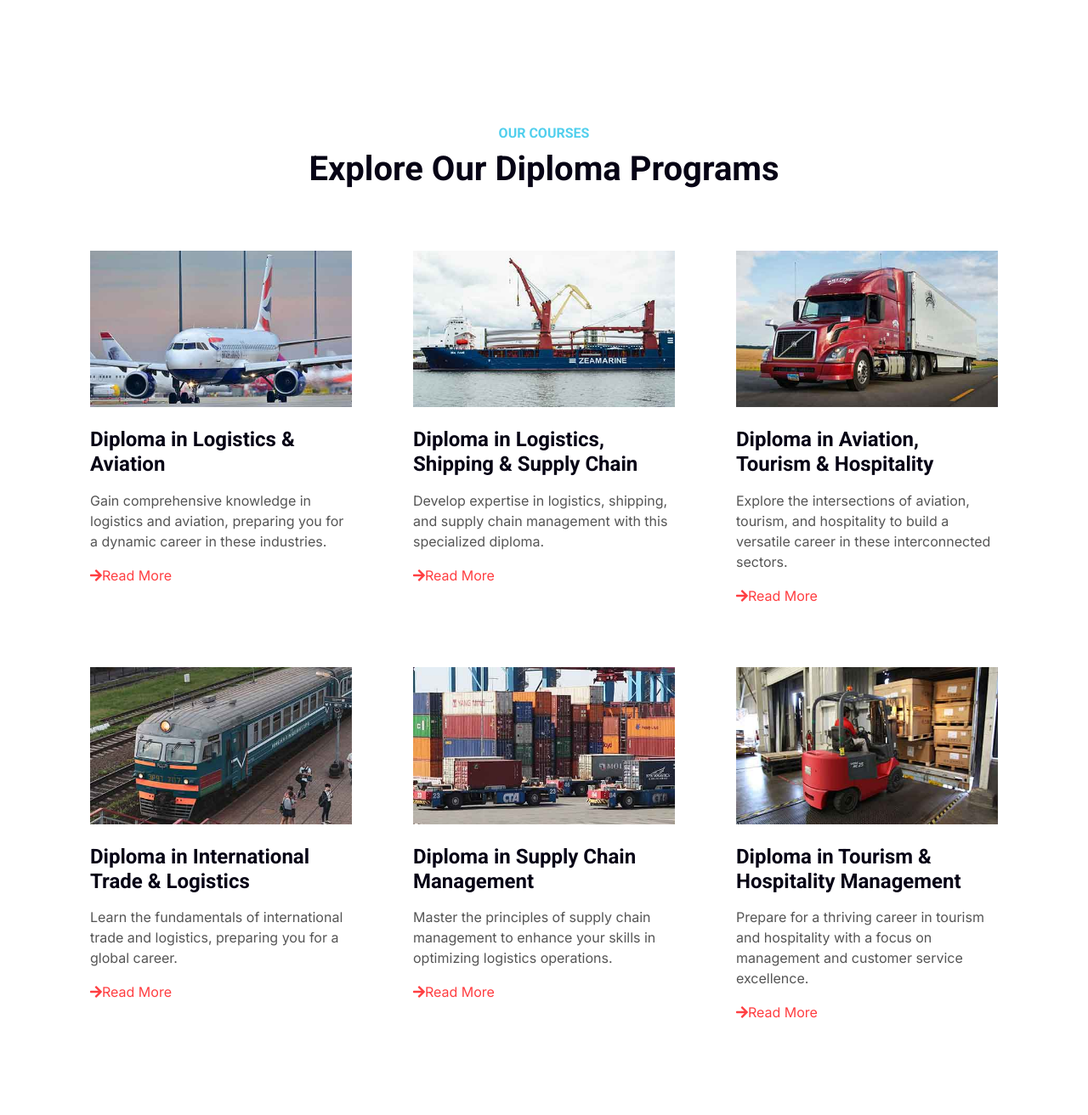
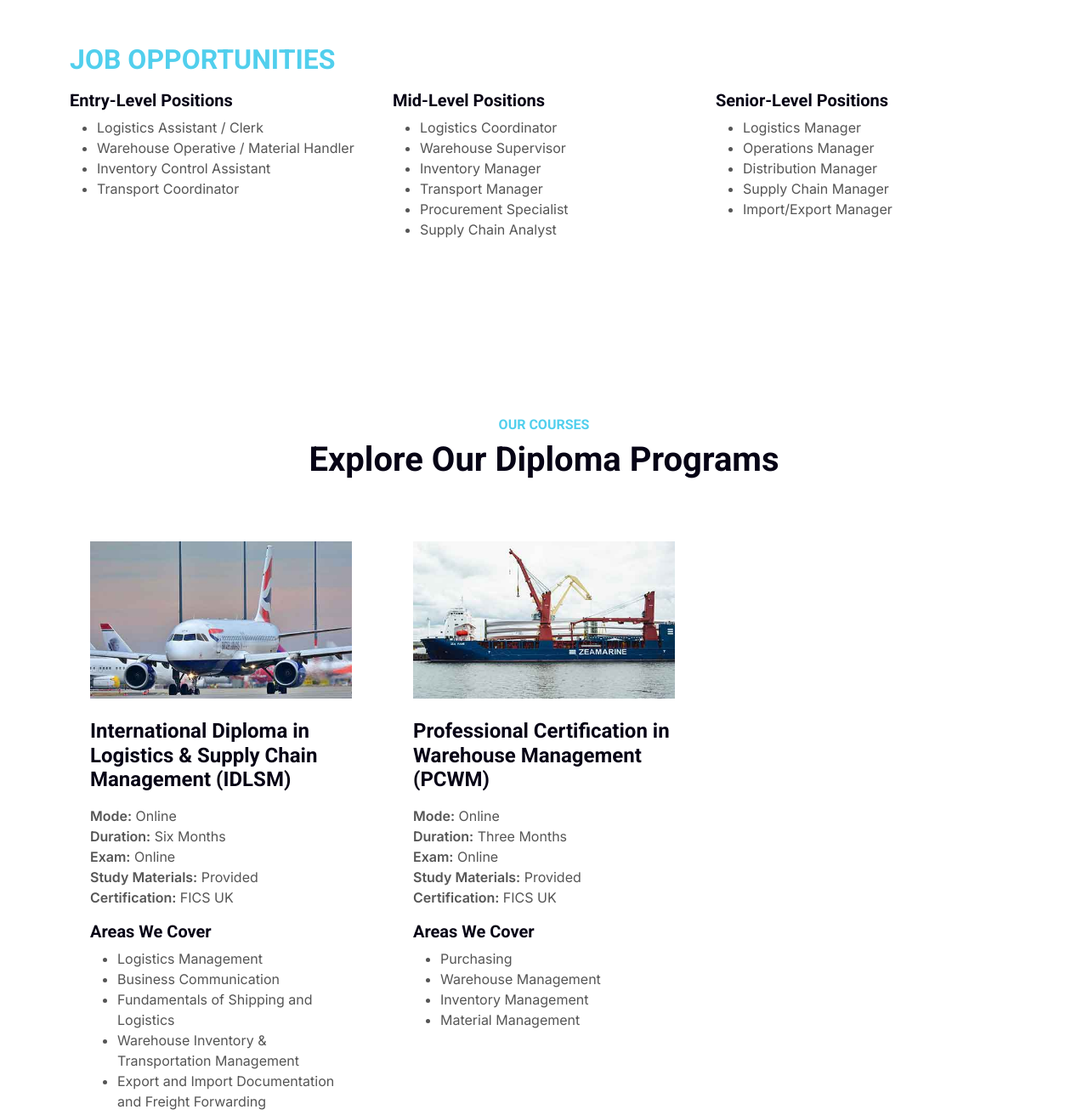
Before and after one commit to slfspaceserver/logiship-academy, a plain HTML site: page index.html in a window 1280 px wide. Shown: the part 2333-3645 px from the top of the page at 85% size. Drawn offline with nearby package versions, Linux system fonts and the light colour scheme.

Commit message:
Update index.html

```diff
--- a/index.html
+++ b/index.html
@@ -33,6 +33,7 @@
 
     <!-- Template Stylesheet -->
     <link href="css/style.css" rel="stylesheet">
+
 </head>
 
 <body>
@@ -132,7 +133,6 @@
 </div>
 <!-- About End -->
 
-
 <!-- Fact Start -->
 <div class="container-xxl py-5">
     <div class="container py-5">
@@ -173,9 +173,47 @@
                 </div>
             </div>
         </div>
+        <div class="row g-5 mt-5">
+            <div class="col-12">
+                <h2 class="text-secondary text-uppercase mb-3">Job Opportunities</h2>
+                <div class="row">
+                    <div class="col-md-4">
+                        <h5>Entry-Level Positions</h5>
+                        <ul>
+                            <li>Logistics Assistant / Clerk</li>
+                            <li>Warehouse Operative / Material Handler</li>
+                            <li>Inventory Control Assistant</li>
+                            <li>Transport Coordinator</li>
+                        </ul>
+                    </div>
+                    <div class="col-md-4">
+                        <h5>Mid-Level Positions</h5>
+                        <ul>
+                            <li>Logistics Coordinator</li>
+                            <li>Warehouse Supervisor</li>
+                            <li>Inventory Manager</li>
+                            <li>Transport Manager</li>
+                            <li>Procurement Specialist</li>
+                            <li>Supply Chain Analyst</li>
+                        </ul>
+                    </div>
+                    <div class="col-md-4">
+                        <h5>Senior-Level Positions</h5>
+                        <ul>
+                            <li>Logistics Manager</li>
+                            <li>Operations Manager</li>
+                            <li>Distribution Manager</li>
+                            <li>Supply Chain Manager</li>
+                            <li>Import/Export Manager</li>
+                        </ul>
+                    </div>
+                </div>
+            </div>
+        </div>
     </div>
 </div>
 <!-- Fact End -->
+
 
 
 
@@ -190,68 +228,73 @@
             <div class="col-md-6 col-lg-4 wow fadeInUp" data-wow-delay="0.3s">
                 <div class="course-item p-4">
                     <div class="overflow-hidden mb-4">
-                        <img class="img-fluid" src="img/service-1.jpg" alt="Logistics & Aviation">
+                        <img class="img-fluid" src="img/service-1.jpg" alt="Logistics & Supply Chain Management">
                     </div>
-                    <h4 class="mb-3">Diploma in Logistics & Aviation</h4>
-                    <p>Gain comprehensive knowledge in logistics and aviation, preparing you for a dynamic career in these industries.</p>
-                    <a class="btn-slide mt-2" href=""><i class="fa fa-arrow-right"></i><span>Read More</span></a>
+                    <h4 class="mb-3">International Diploma in Logistics & Supply Chain Management (IDLSM)</h4>
+                    <p>
+                        <strong>Mode:</strong> Online<br>
+                        <strong>Duration:</strong> Six Months<br>
+                        <strong>Exam:</strong> Online<br>
+                        <strong>Study Materials:</strong> Provided<br>
+                        <strong>Certification:</strong> FICS UK
+                    </p>
+                    <h5 class="mt-3">Areas We Cover</h5>
+                    <ul>
+                        <li>Logistics Management</li>
+                        <li>Business Communication</li>
+                        <li>Fundamentals of Shipping and Logistics</li>
+                        <li>Warehouse Inventory & Transportation Management</li>
+                        <li>Export and Import Documentation and Freight Forwarding</li>
+                    </ul>
+
                 </div>
             </div>
+
             <div class="col-md-6 col-lg-4 wow fadeInUp" data-wow-delay="0.5s">
                 <div class="course-item p-4">
                     <div class="overflow-hidden mb-4">
-                        <img class="img-fluid" src="img/service-2.jpg" alt="Logistics, Shipping & Supply Chain">
+                        <img class="img-fluid" src="img/service-2.jpg" alt="Warehouse & Inventory Management">
                     </div>
-                    <h4 class="mb-3">Diploma in Logistics, Shipping & Supply Chain</h4>
-                    <p>Develop expertise in logistics, shipping, and supply chain management with this specialized diploma.</p>
-                    <a class="btn-slide mt-2" href=""><i class="fa fa-arrow-right"></i><span>Read More</span></a>
+                    <h4 class="mb-3">Professional Certification in Warehouse Management (PCWM)</h4>
+                    <p>
+                        <strong>Mode:</strong> Online<br>
+                        <strong>Duration:</strong> Three Months<br>
+                        <strong>Exam:</strong> Online<br>
+                        <strong>Study Materials:</strong> Provided<br>
+                        <strong>Certification:</strong> FICS UK
+                    </p>
+                    <h5 class="mt-3">Areas We Cover</h5>
+                    <ul>
+                        <li>Purchasing</li>
+                        <li>Warehouse Management</li>
+                        <li>Inventory Management</li>
+                        <li>Material Management</li>
+                    </ul>
+
                 </div>
             </div>
-            <div class="col-md-6 col-lg-4 wow fadeInUp" data-wow-delay="0.7s">
-                <div class="course-item p-4">
-                    <div class="overflow-hidden mb-4">
-                        <img class="img-fluid" src="img/service-3.jpg" alt="Aviation, Tourism & Hospitality">
-                    </div>
-                    <h4 class="mb-3">Diploma in Aviation, Tourism & Hospitality</h4>
-                    <p>Explore the intersections of aviation, tourism, and hospitality to build a versatile career in these interconnected sectors.</p>
-                    <a class="btn-slide mt-2" href=""><i class="fa fa-arrow-right"></i><span>Read More</span></a>
-                </div>
-            </div>
-            <div class="col-md-6 col-lg-4 wow fadeInUp" data-wow-delay="0.3s">
-                <div class="course-item p-4">
-                    <div class="overflow-hidden mb-4">
-                        <img class="img-fluid" src="img/service-4.jpg" alt="International Trade & Logistics">
-                    </div>
-                    <h4 class="mb-3">Diploma in International Trade & Logistics</h4>
-                    <p>Learn the fundamentals of international trade and logistics, preparing you for a global career.</p>
-                    <a class="btn-slide mt-2" href=""><i class="fa fa-arrow-right"></i><span>Read More</span></a>
-                </div>
-            </div>
-            <div class="col-md-6 col-lg-4 wow fadeInUp" data-wow-delay="0.5s">
-                <div class="course-item p-4">
-                    <div class="overflow-hidden mb-4">
-                        <img class="img-fluid" src="img/service-5.jpg" alt="Supply Chain Management">
-                    </div>
-                    <h4 class="mb-3">Diploma in Supply Chain Management</h4>
-                    <p>Master the principles of supply chain management to enhance your skills in optimizing logistics operations.</p>
-                    <a class="btn-slide mt-2" href=""><i class="fa fa-arrow-right"></i><span>Read More</span></a>
-                </div>
-            </div>
-            <div class="col-md-6 col-lg-4 wow fadeInUp" data-wow-delay="0.7s">
-                <div class="course-item p-4">
-                    <div class="overflow-hidden mb-4">
-                        <img class="img-fluid" src="img/service-6.jpg" alt="Tourism & Hospitality Management">
-                    </div>
-                    <h4 class="mb-3">Diploma in Tourism & Hospitality Management</h4>
-                    <p>Prepare for a thriving career in tourism and hospitality with a focus on management and customer service excellence.</p>
-                    <a class="btn-slide mt-2" href=""><i class="fa fa-arrow-right"></i><span>Read More</span></a>
-                </div>
-            </div>
+
+
         </div>
     </div>
 </div>
 <!-- Courses End -->
 
+<!-- Certificate Logos Section -->
+<div class="container py-5">
+    <div class="row text-center">
+        <h2 class="text-secondary text-uppercase mb-5">Our Certificates</h2>
+        <div class="col-md-4 col-12 mb-3">
+            <img src="img/logo1.png" alt="Certificate Logo 1" class="img-fluid" style="margin-top: 20px; height: 90px;">
+        </div>
+        <div class="col-md-4 col-12 mb-3">
+            <img src="img/logo2.jpg" alt="Certificate Logo 2" class="img-fluid" style="height: 100px;">
+        </div>
+        <div class="col-md-4 col-12 mb-3">
+            <img src="img/logo3.jpeg" alt="Certificate Logo 3" class="img-fluid" style="height: 220px;">
+        </div>
+    </div>
+</div>
 
 <!-- Feature Start -->
 <div class="container-fluid overflow-hidden py-5 px-lg-0" id="feature">
@@ -260,25 +303,60 @@
             <div class="col-lg-6 feature-text wow fadeInUp" data-wow-delay="0.1s">
                 <h6 class="text-secondary text-uppercase mb-3">Our Features</h6>
                 <h1 class="mb-5">Why Choose LOGISHIP ACADEMY?</h1>
-                <div class="d-flex mb-5 wow fadeInUp" data-wow-delay="0.3s">
-                    <i class="fa fa-book text-primary fa-3x flex-shrink-0"></i>
+                <div class="d-flex mb-4 wow fadeInUp" data-wow-delay="0.2s">
+                    <i class="fa fa-briefcase text-primary fa-3x flex-shrink-0"></i>
                     <div class="ms-4">
-                        <h5>Comprehensive Curriculum</h5>
-                        <p class="mb-0">Our diploma programs offer in-depth knowledge and hands-on experience in logistics, aviation, shipping, supply chain, tourism, and hospitality.</p>
+                        <h5>Apt for Working Professionals</h5>
+                        <p class="mb-0">Flexible programs tailored for professionals seeking to enhance their skills.</p>
                     </div>
                 </div>
-                <div class="d-flex mb-5 wow fadeIn" data-wow-delay="0.5s">
-                    <i class="fa fa-chalkboard-teacher text-primary fa-3x flex-shrink-0"></i>
+                <div class="d-flex mb-4 wow fadeIn" data-wow-delay="0.3s">
+                    <i class="fa fa-laptop text-primary fa-3x flex-shrink-0"></i>
                     <div class="ms-4">
-                        <h5>Expert Instructors</h5>
-                        <p class="mb-0">Learn from industry experts with years of experience and a passion for teaching, ensuring you gain practical and theoretical insights.</p>
+                        <h5>Online Live Classes</h5>
+                        <p class="mb-0">Attend interactive, real-time online sessions from anywhere in the world.</p>
                     </div>
                 </div>
-                <div class="d-flex mb-0 wow fadeInUp" data-wow-delay="0.7s">
-                    <i class="fa fa-phone-alt text-primary fa-3x flex-shrink-0"></i>
+                <div class="d-flex mb-4 wow fadeInUp" data-wow-delay="0.4s">
+                    <i class="fa fa-clock text-primary fa-3x flex-shrink-0"></i>
                     <div class="ms-4">
-                        <h5>24/7 Student Support</h5>
-                        <p class="mb-0">Our dedicated support team is available around the clock to assist you with any queries or concerns you may have during your studies.</p>
+                        <h5>Shorter Duration</h5>
+                        <p class="mb-0">Accelerated courses designed to fit your busy schedule.</p>
+                    </div>
+                </div>
+                <div class="d-flex mb-4 wow fadeIn" data-wow-delay="0.5s">
+                    <i class="fa fa-users text-primary fa-3x flex-shrink-0"></i>
+                    <div class="ms-4">
+                        <h5>Experienced Faculties</h5>
+                        <p class="mb-0">Learn from skilled professionals with years of industry expertise.</p>
+                    </div>
+                </div>
+                <div class="d-flex mb-4 wow fadeInUp" data-wow-delay="0.6s">
+                    <i class="fa fa-certificate text-primary fa-3x flex-shrink-0"></i>
+                    <div class="ms-4">
+                        <h5>UK Certifications</h5>
+                        <p class="mb-0">Receive globally recognized certifications to boost your career prospects.</p>
+                    </div>
+                </div>
+                <div class="d-flex mb-4 wow fadeIn" data-wow-delay="0.7s">
+                    <i class="fa fa-wallet text-primary fa-3x flex-shrink-0"></i>
+                    <div class="ms-4">
+                        <h5>Affordable Fees</h5>
+                        <p class="mb-0">Quality education at competitive prices.</p>
+                    </div>
+                </div>
+                <div class="d-flex mb-4 wow fadeInUp" data-wow-delay="0.8s">
+                    <i class="fa fa-book-open text-primary fa-3x flex-shrink-0"></i>
+                    <div class="ms-4">
+                        <h5>Free Study Materials</h5>
+                        <p class="mb-0">Access complimentary resources to support your learning journey.</p>
+                    </div>
+                </div>
+                <div class="d-flex mb-0 wow fadeIn" data-wow-delay="0.9s">
+                    <i class="fa fa-user text-primary fa-3x flex-shrink-0"></i>
+                    <div class="ms-4">
+                        <h5>Self-Study Mode Available</h5>
+                        <p class="mb-0">Study at your own pace with the help of provided materials.</p>
                     </div>
                 </div>
             </div>
@@ -291,6 +369,7 @@
     </div>
 </div>
 <!-- Feature End -->
+
 
 
 
@@ -331,10 +410,7 @@
                                     <option selected>Select A Course</option>
                                     <option value="1">Logistics & Aviation</option>
                                     <option value="2">Logistics, Shipping & Supply Chain</option>
-                                    <option value="3">Aviation, Tourism & Hospitality</option>
-                                    <option value="4">International Trade & Logistics</option>
-                                    <option value="5">Supply Chain Management</option>
-                                    <option value="6">Tourism & Hospitality Management</option>
+
                                 </select>
                             </div>
                             <div class="col-12">
```
